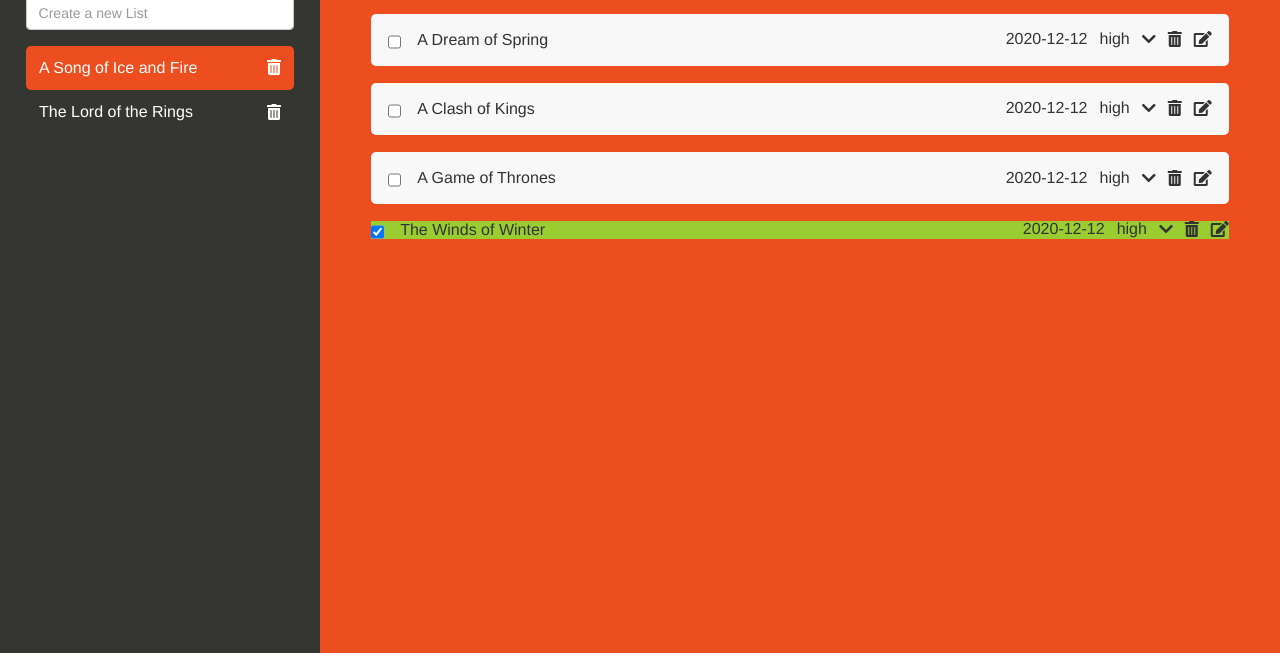
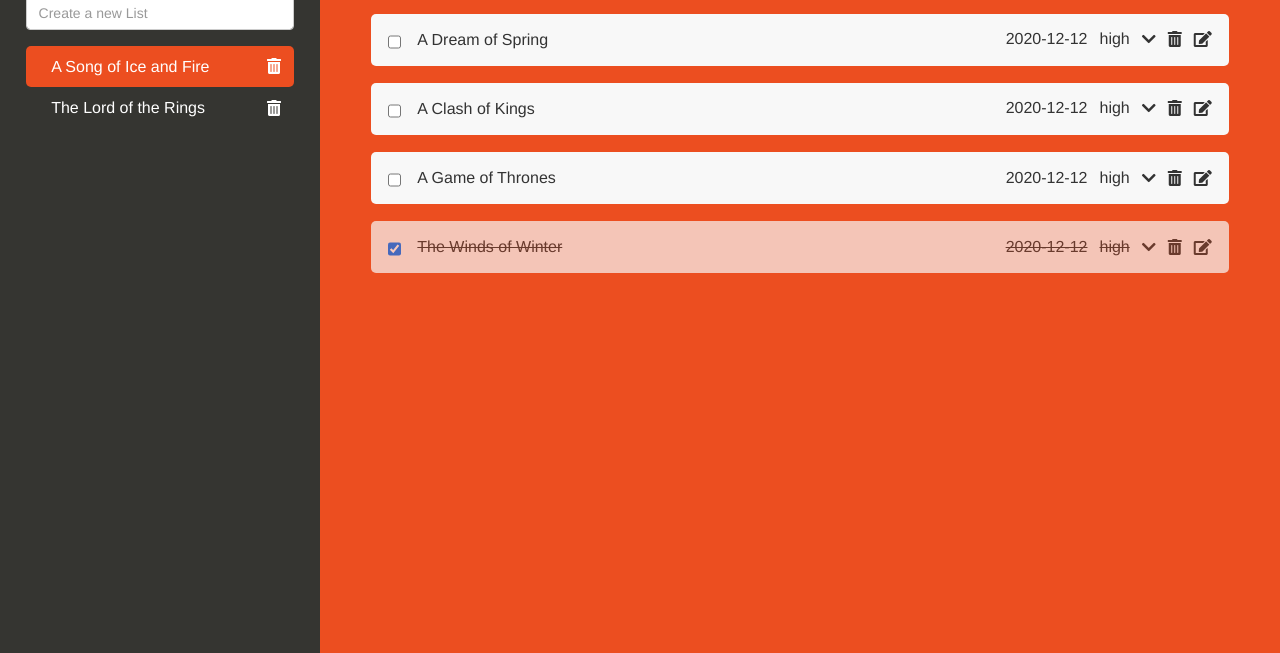
Before and after one commit to abouhid/ToDo_list, a website built with webpack: page dist/index.html in a window 1280 px wide. Shown: the part 147-800 px from the top of the page. Built offline with nearby package versions, Linux system fonts and the light colour scheme.

Commit message:
edit side-bar selecting feature

```diff
--- a/src/index.js
+++ b/src/index.js
@@ -302,6 +302,7 @@
   e.preventDefault();
   addNewList(projectsList);
   renderLists(projectsList);
+  renderTasks(projectsList[0]);
 });
 
 advButton.addEventListener('click', (e) => {
--- a/src/styles/style.css
+++ b/src/styles/style.css
@@ -44,7 +44,13 @@
   display: flex;
   justify-content: space-between;
   align-items: center;
-  padding: 5%;
+  padding: 0 5%;
+  cursor: pointer;
+}
+
+.list-cont h3 {
+    width: 100%;
+    padding: 5%;
 }
 
 .active {
@@ -66,19 +72,21 @@
   display: none;
 }
 
-.tasks-list {
+.tasks-list, .done-list {
   border-radius: 5px;
 }
 
-.tasks-list > div {
+.tasks-list > div, .done-list > div {
   background-color: #f8f8f8;
   border-radius: 5px;
   padding: 2%;
   margin-bottom: 2%;
 }
 
-.done-list {
-  background-color: yellowgreen;
+
+.done-list > div {
+    opacity: 0.7;
+    text-decoration: line-through;
 }
 
 .date-and-priority {
```
Also changed, not shown: dist/main.js.
